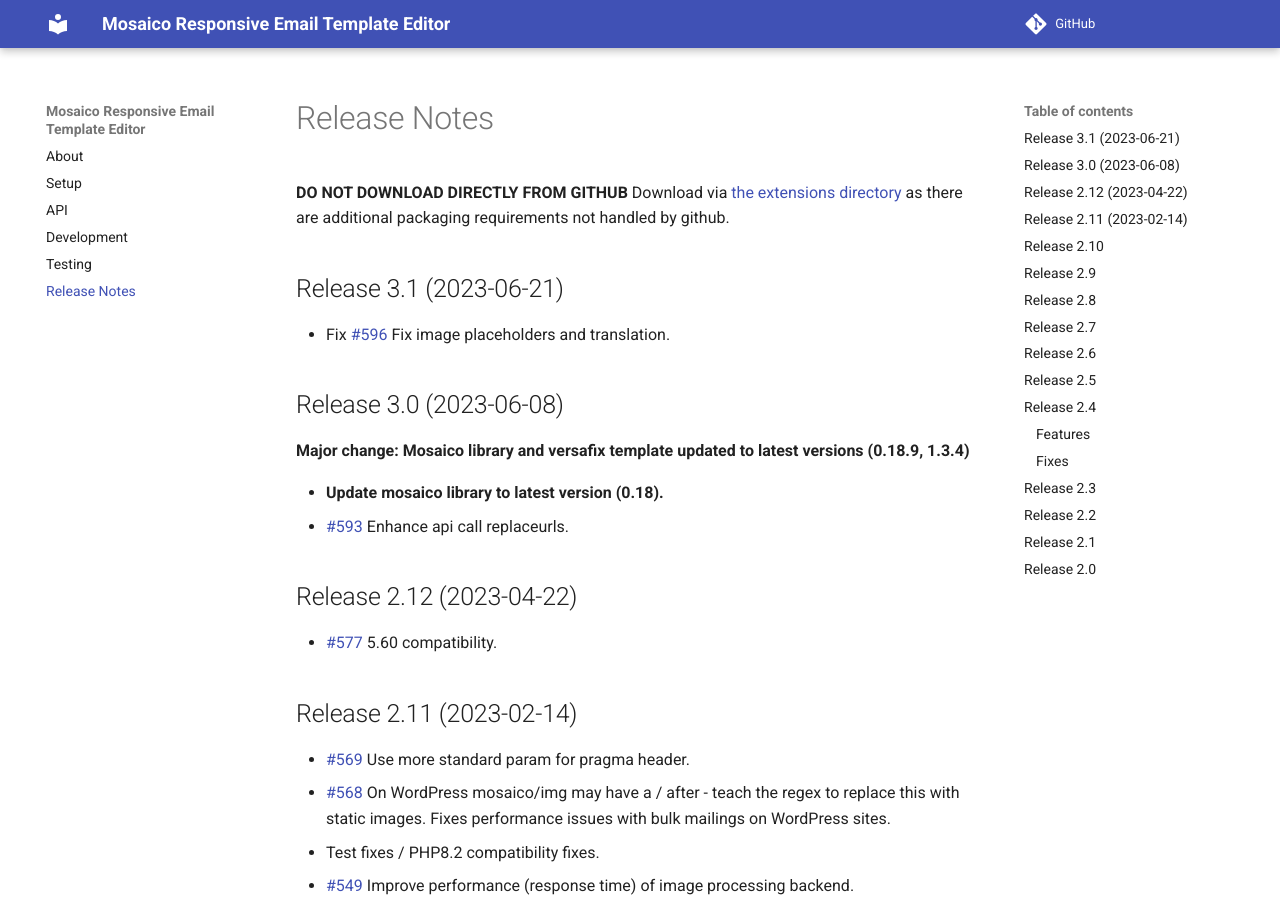
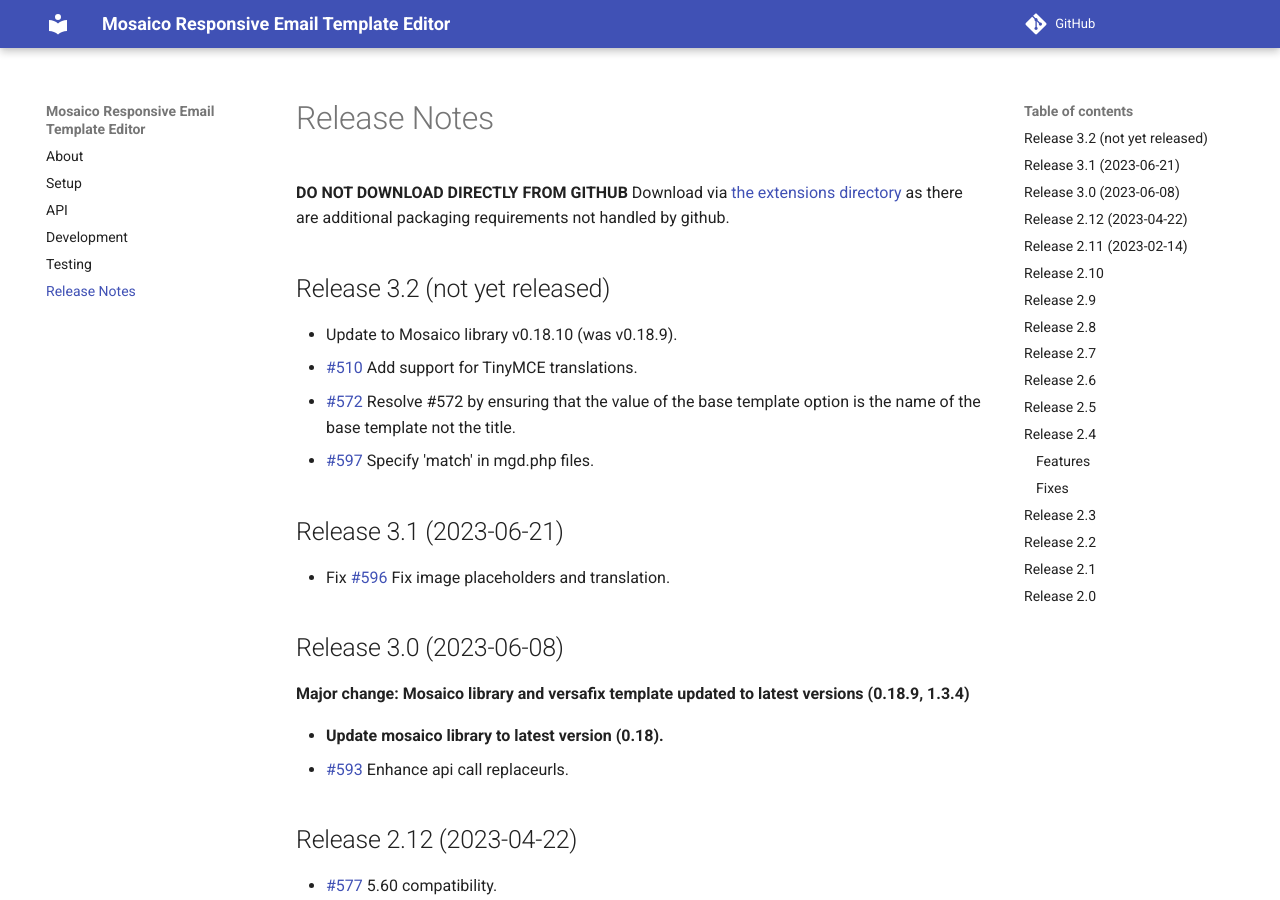
Before and after one commit to veda-consulting-company/uk.co.vedaconsulting.mosaico, an MkDocs documentation site: the page built from docs/releasenotes.md, in a window 1280 px wide and 900 px high. Built offline with MkDocs 1.6.1 and Material for MkDocs 9.7.7, drawn with Linux system fonts in a browser that asks for light colours.

Commit message:
Update release notes

```diff
--- a/docs/releasenotes.md
+++ b/docs/releasenotes.md
@@ -1,5 +1,12 @@
 **DO NOT DOWNLOAD DIRECTLY FROM GITHUB**
 Download via [the extensions directory](https://civicrm.org/extensions/email-template-builder) as there are additional packaging requirements not handled by github.
+
+## Release 3.2 (not yet released)
+
+* Update to Mosaico library v0.18.10 (was v0.18.9).
+* [#510](https://github.com/veda-consulting-company/uk.co.vedaconsulting.mosaico/issues/510) Add support for TinyMCE translations.
+* [#572](https://github.com/veda-consulting-company/uk.co.vedaconsulting.mosaico/issues/572) Resolve #572 by ensuring that the value of the base template option is the name of the base template not the title.
+* [#597](https://github.com/veda-consulting-company/uk.co.vedaconsulting.mosaico/issues/597) Specify 'match' in mgd.php files.
 
 ## Release 3.1 (2023-06-21)
 
--- a/info.xml
+++ b/info.xml
@@ -15,8 +15,8 @@
     <url desc="Support">https://vedaconsulting.co.uk</url>
     <url desc="Licensing">http://www.gnu.org/licenses/agpl-3.0.html</url>
   </urls>
-  <releaseDate>2023-06-21</releaseDate>
-  <version>3.1</version>
+  <releaseDate>2023-07-31</releaseDate>
+  <version>3.2-dev</version>
   <develStage>stable</develStage>
   <compatibility>
     <ver>5.59</ver>
```
